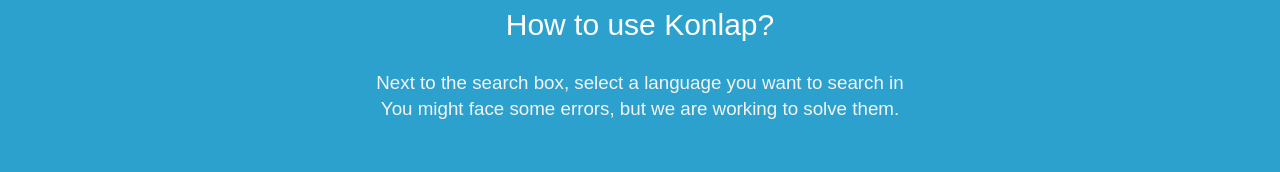
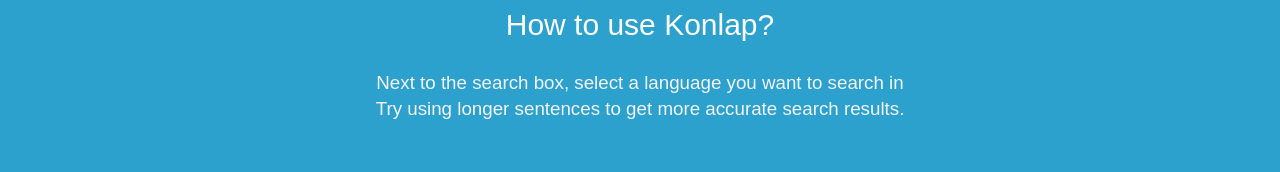
Before and after one commit to areskuelap/nuevo, a Next.js app: page / in a window 1280 px wide. Shown: the part 525-697 px from the top of the page. Built offline with nearby package versions, Linux system fonts and the light colour scheme.

Commit message:
Update index.js

```diff
--- a/pages/index.js
+++ b/pages/index.js
@@ -298,7 +298,7 @@
 
             <p className="w-full sm:w-1/2 md:w-1/2 lg:w-1/2 xl:w-1/2 2xl:w-1/2 mx-auto text-xl font-medium text-gray-100">
               Next to the search box, select a language you want to search in<br />
-              You might face some errors, but we are working to solve them.
+              Try using longer sentences to get more accurate search results.
 
             </p>
 
```
